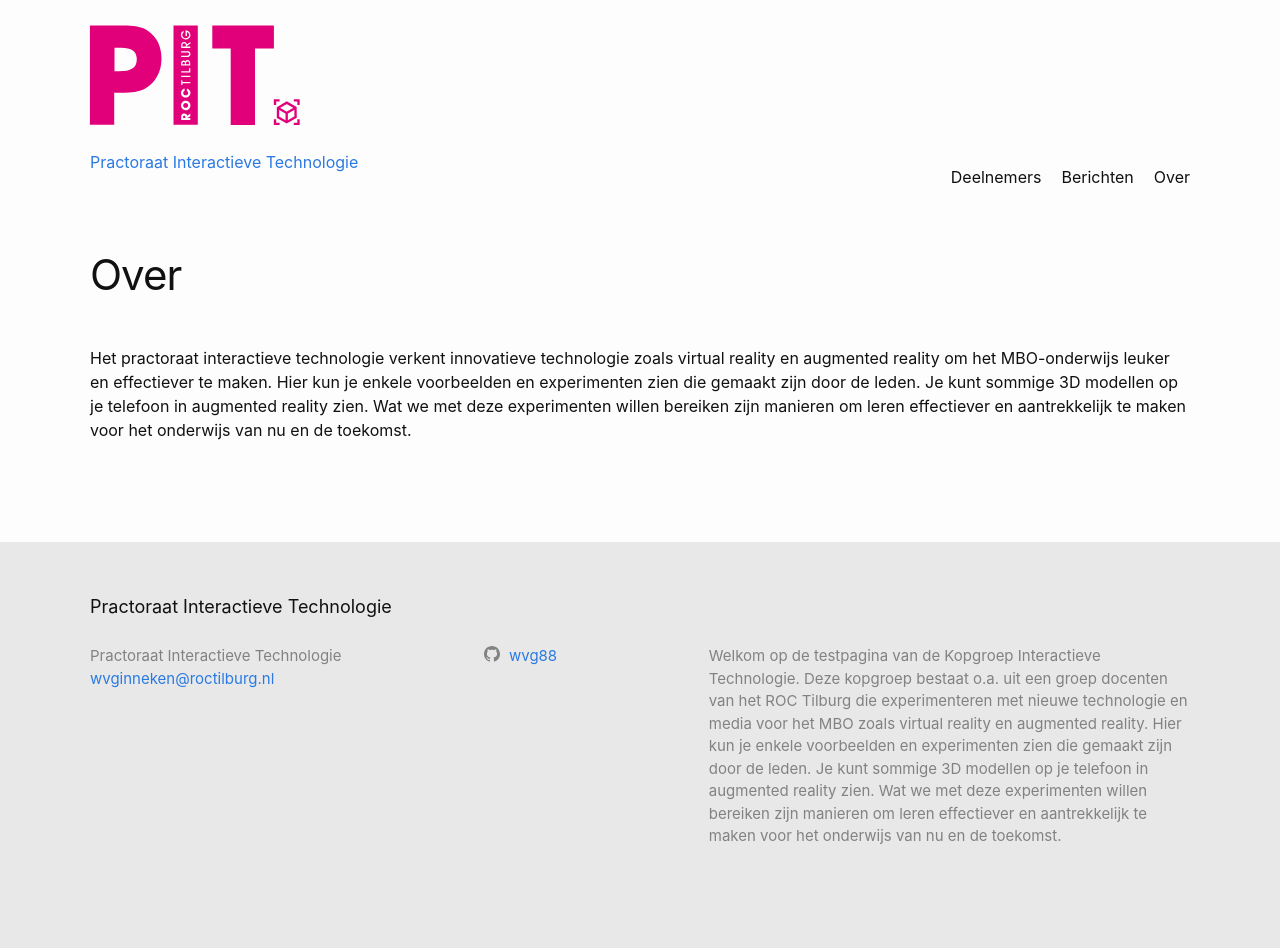
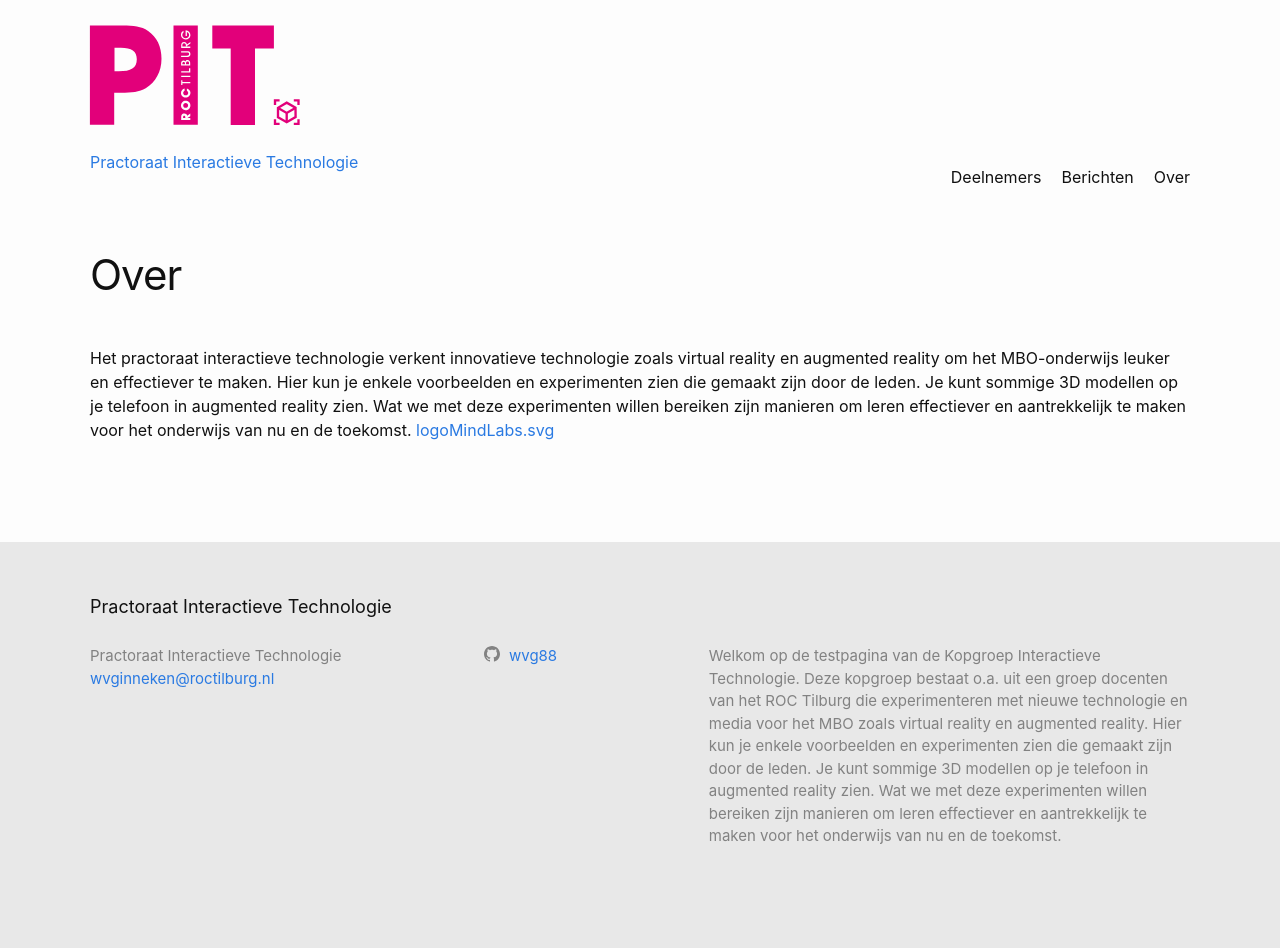
Before and after one commit to wvg88/PIT, a Jekyll site: the page built from over.md, in a window 1280 px wide. Built offline with Jekyll 4.4.1, drawn with Linux system fonts in a browser that asks for light colours.

Commit message:
Updated Over

```diff
--- a/over.md
+++ b/over.md
@@ -1,9 +1,8 @@
 ---
 title: Over
 permalink: "/about/"
-Field name:
-- Key 1:
 layout: page
 ---
 
 Het practoraat interactieve technologie verkent innovatieve technologie zoals virtual reality en augmented reality om het MBO-onderwijs leuker en effectiever te maken. Hier kun je enkele voorbeelden en experimenten zien die gemaakt zijn door de leden. Je kunt sommige 3D modellen op je telefoon in augmented reality zien. Wat we met deze experimenten willen bereiken zijn manieren om leren effectiever en aantrekkelijk te maken voor het onderwijs van nu en de toekomst.
+[logoMindLabs.svg](/uploads/logoMindLabs.svg)
```
